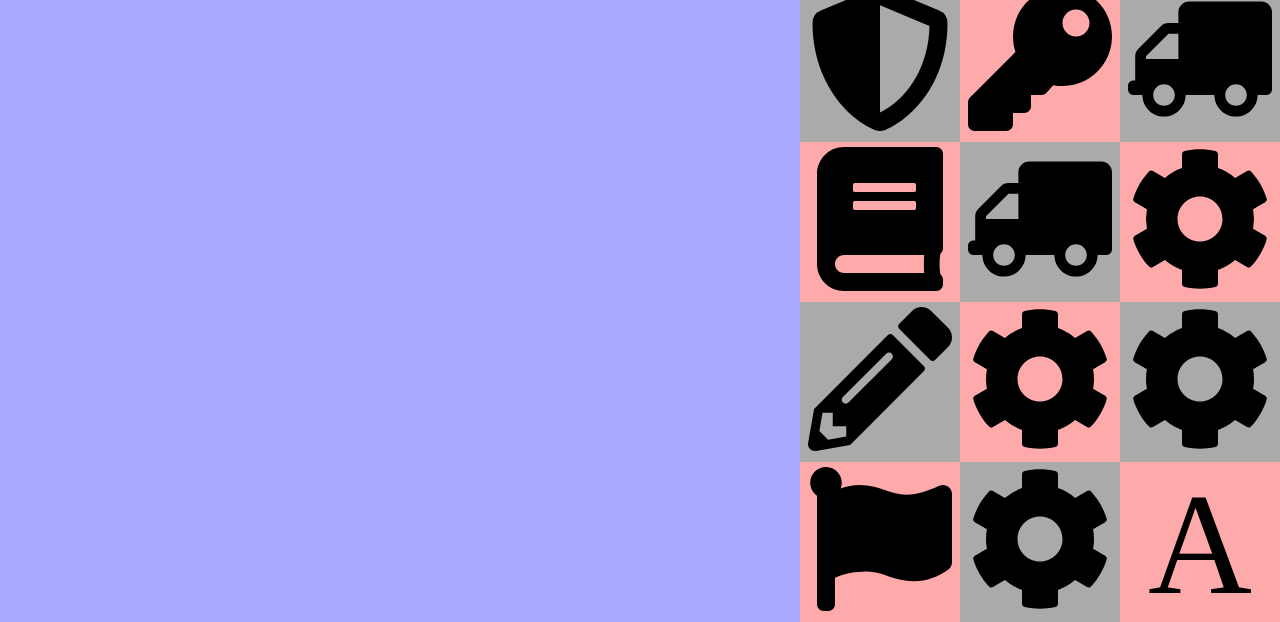
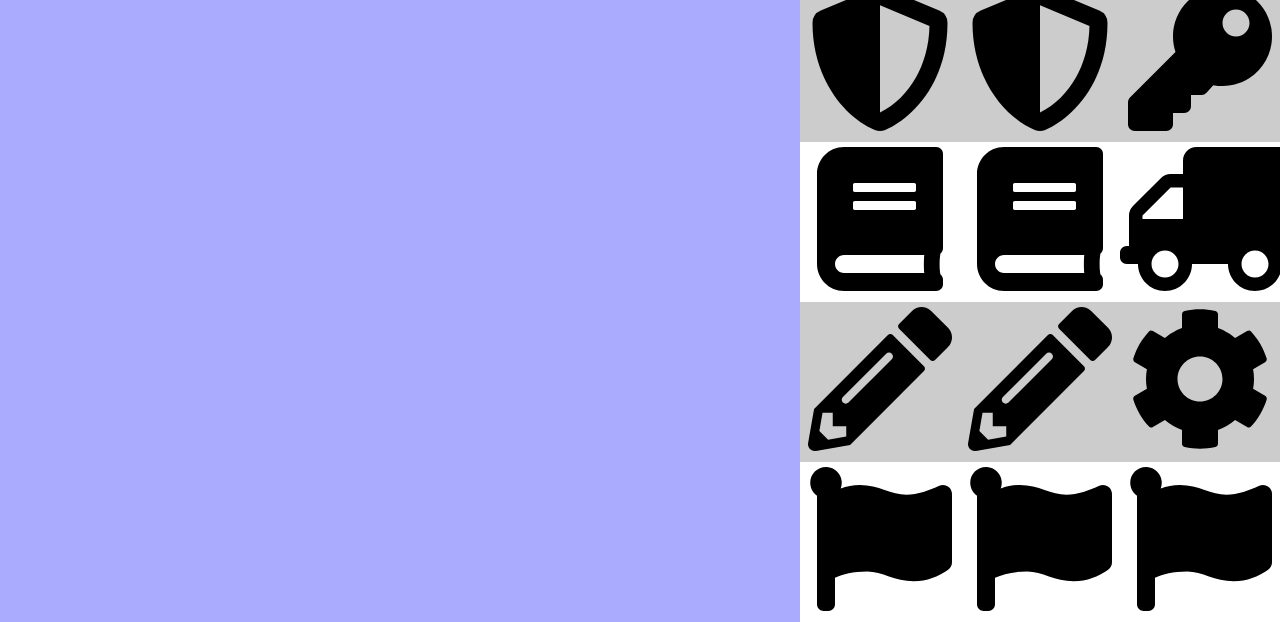
Before and after one commit to willcode4fun/willcode4fun.github.io, a plain HTML site: page mobile.html in a window 1280 px wide. Shown: the part 178-800 px from the top of the page. Drawn offline with Linux system fonts and the light colour scheme.

Commit message:
simplify css

```diff
--- a/css/mobile.css
+++ b/css/mobile.css
@@ -15,6 +15,16 @@ body, div {
 	background-color:#AAA;
 	font-style: italic;
 }
+.button-bar{}
+.button-bar div{
+	width :20vh;
+	height :20vh;
+	font-size:18vh !important;
+	text-align:center;
+}
+.button-bar div:nth-child(even) {background-color: #CCC}
+.button-bar div:nth-child(odd) {background-color: #FFF}
+
 div {
 	font-size : 5vw;
 }
@@ -25,6 +35,10 @@ div {
 	top: 0px;
 	width :100vh;
 	height :100vh;
+}
+#main-area div{
+	width:100%;
+	height:100%;
 }
 #buttons {
 	position: absolute;
@@ -42,15 +56,10 @@ div {
 	top: 0px;
 }
 .button {
-	width :20vh;
-	height :20vh;
+
 }
 .content {
-	width :100%;
-	height :100%;
 
-	font-size:18vh !important;
-	text-align:center;
 }
 .small{
 	font-size:11px;;
@@ -78,27 +87,22 @@ div {
 		width :100vw;
 		height :100vw;
 	}
-	.button {
+	.button-bar div{
 		width :20vw;
 		height :20vw;
+		font-size:18vw !important;
 		float:right;
 	}
 	#buttons {
-		position: absolute;
 		left: 0px;
 		top: 100vw;
 	}
 	#buttons-sub {
-		position: absolute;
 		left: 0px;
 		top: 120vw;
 	}
 	#buttons-3 {
-		position: absolute;
 		left: 0px;
 		top: 140vw;
 	}
-	.content {
-		font-size:18vw !important;
-	}
 }
--- a/mobile.html
+++ b/mobile.html
@@ -13,34 +13,35 @@
 <body>
 <div id="container" class="lightgreen">
 <div id="main-area">
-<div class="content lightblue">
-AABBCCDD
-<div class="only-on-mobile small">Mobile Phone View</div>
+	<div class="content lightblue">
+	AABBCCDD
+	<div class="only-on-mobile small">Mobile Phone View</div>
+	</div>
 </div>
-</div>
-<div id="buttons">
-<div class="button"><div class="content lightred"><i class="fa fa-cog"></i></div></div>
-<div class="button"><div class="content lightgrey"><i class="fa fa-shield-alt fa-fw"></i></div></div>
-<div class="button"><div class="content lightred"><i class="fa fa-book fa-fw"></i></div></div>
-<div class="button"><div class="content lightgrey"><i class="fa fa-pencil-alt fa-fw"></i></div></div>
-<div class="button"><div class="content lightred"><i class="fa fa-flag fa-fw"></i></div></div>
-</div>
-<div id="buttons-sub">
-<div class="button"><div class="content lightgrey">B</div></div>
-<div class="button"><div class="content lightred"><i class="fa fa-key fa-fw"></i></div></div>
-<div class="button"><div class="content lightgrey"><i class="fa fa-truck fa-fw"></i></div></div>
-<div class="button"><div class="content lightred"><i class="fa fa-cog fa-fw"></i></div></div>
-<div class="button"><div class="content lightgrey"><i class="fa fa-cog fa-fw"></i></div></div>
+<div id="buttons" class="button-bar">
+	<div><i class="fa fa-cog"></i></div>
+	<div><i class="fa fa-shield-alt"></i></div>
+	<div><i class="fa fa-book"></i></div>
+	<div><i class="fa fa-pencil-alt"></i></div>
+	<div><i class="fa fa-flag"></i></div>
 </div>
 
-<div id="buttons-3">
-<div class="button"><div class="content lightred"><i class="fa fa-key fa-fw"></i></div></div>
-<div class="button"><div class="content lightgrey"><i class="fa fa-truck fa-fw"></i></div></div>
-<div class="button"><div class="content lightred"><i class="fa fa-cog fa-fw"></i></div></div>
-<div class="button"><div class="content lightgrey"><i class="fa fa-cog fa-fw"></i></div></div>
-<div class="button"><div class="content lightred">A</div></div>
+<div id="buttons-sub" class="button-bar">
+	<div><i class="fa fa-cog"></i></div>
+	<div><i class="fa fa-shield-alt"></i></div>
+	<div><i class="fa fa-book"></i></div>
+	<div><i class="fa fa-pencil-alt"></i></div>
+	<div><i class="fa fa-flag"></i></div>
 </div>
+
+<div id="buttons-3" class="button-bar">
+	<div>B</div>
+	<div><i class="fa fa-key"></i></div>
+	<div><i class="fa fa-truck"></i></div>
+	<div><i class="fa fa-cog"></i></div>
+	<div><i class="fa fa-flag"></i></div>
 </div>
+
 
 <script>
   // Check to make sure the browser supports service workers
```
